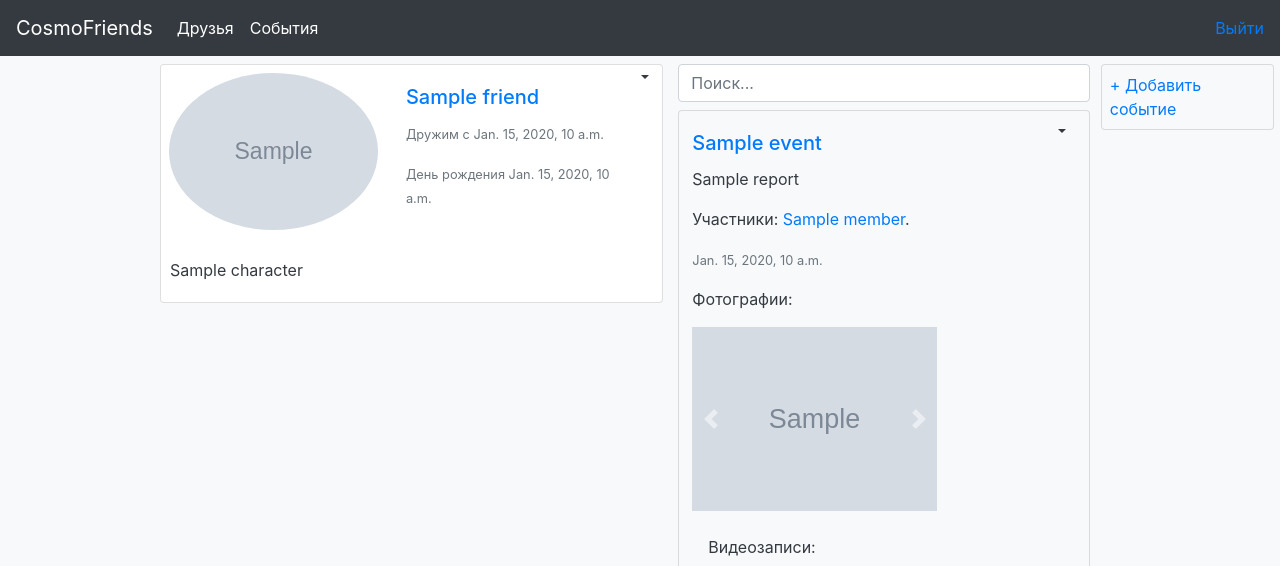
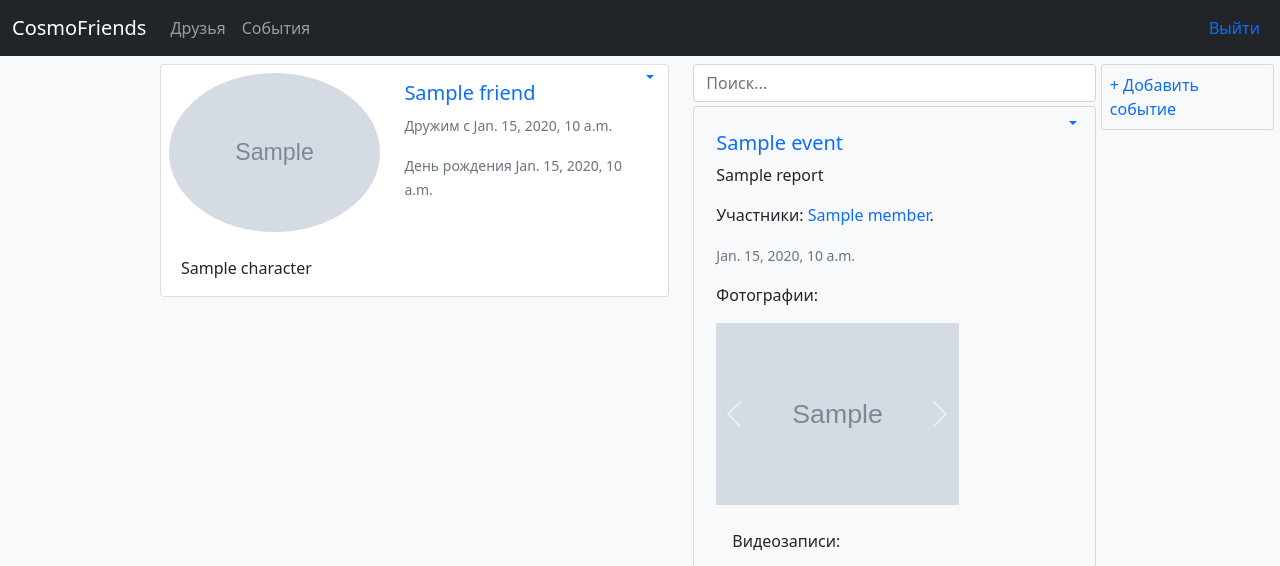
Before and after one commit to lopster624/cosmofriend, a Django app: template cosmos/templates/cosmos/some_friend.html in a window 1280 px wide. Shown: the top 566 px of the page. Run offline with Django 3.2, Linux system fonts and the light colour scheme; the template is opened without the code that fills it: most values are stand-ins (such as "Sample title", 1, 10 or a date in 2020); grey boxes marked "Sample" are stand-in pictures; some libraries are stand-ins or nearby versions.

Commit message:
bootstrap 4 -> bootstrap 5 added delete of pics and videos from events.

```diff
--- a/cosmos/models.py
+++ b/cosmos/models.py
@@ -31,7 +31,7 @@ class Friends(models.Model):
         if self.photo:
             image = Image.open(self.photo.path)
             filename = image.filename
-            cropped_image = ImageOps.fit(image, (200, 200), Image.ANTIALIAS)
+            cropped_image = ImageOps.fit(image, (400, 400), Image.ANTIALIAS)
             try:
                 exif = image.info['exif']
                 cropped_image.save(filename, quality=40, exif=exif, optimize=True)
--- a/cosmos/templates/cosmos/edit_event.html
+++ b/cosmos/templates/cosmos/edit_event.html
@@ -7,10 +7,14 @@
 {% include 'cosmos/includes/header_template.html' %}
 <link rel="stylesheet" href="{% static 'css/events_settings.css' %}">
 <script type="text/javascript" src="{% url 'javascript-catalog' %}"></script>
+<script src="{% static 'js/delete_files.js' %}" type="text/javascript"></script>
 {{ form.media }}
 <form enctype="multipart/form-data" action=" {% url 'edit_event' event.id%} " class="card p-2 mb-2 w-50 bg-default" method="post" style="margin-left: 25%;">
     {% include 'cosmos/includes/forms_labels_template.html' %}
+    Прикрепленные фото и видео:
     {% include 'cosmos/includes/files_template.html' %}
+    <input type="hidden" id='delete_photos' name="delete_photos"/>
+    <input type="hidden" id='delete_videos' name="delete_videos"/>
     <div class="mt-2 mb-2 text-center">
         <button type="submit" class="btn btn-outline-dark">Применить изменения</button>
     </div>
--- a/cosmos/templates/cosmos/events.html
+++ b/cosmos/templates/cosmos/events.html
@@ -6,7 +6,7 @@
 {% block content %}
 {% include 'cosmos/includes/header_template.html' %}
 <div class="w-50" style="margin-left: 25%;">
-    <input class="mb-2 form-control d-inline" type="search" id="search_event" placeholder="Поиск...">
+    <input class="mb-1 form-control d-inline" type="search" id="search_event" placeholder="Поиск...">
     {% for event in e_list %}
     {% include 'cosmos/includes/event_card_template.html' %}
     {% endfor %}
--- a/cosmos/templates/cosmos/includes/add_event_template.html
+++ b/cosmos/templates/cosmos/includes/add_event_template.html
@@ -1,4 +1,4 @@
-<div class="fixed-top bg-light card mb-3 mr-5 p-2"
+<div class="fixed-top bg-light card mb-3 p-2"
      style="width: 13.5%; margin-left: 86%; margin-top: 5%;">
     <div>
         <a href=" {% url 'create_event' %} "> + Добавить событие </a>
--- a/cosmos/templates/cosmos/includes/big_friend_card_template.html
+++ b/cosmos/templates/cosmos/includes/big_friend_card_template.html
@@ -1,6 +1,6 @@
 {% load static %}
 <div class="card mb-3 bg-default">
-    <div class="row no-gutters">
+    <div class="row g-0">
         <div class="col-5 m-2">
             {% if friend.photo %}
             <img class="card-img rounded-circle" src="{{ friend.photo.url }}">
@@ -20,21 +20,19 @@
             </div>
 
 
-            <div class="modal fade" id="staticBackdrop{{friend.id}}" data-backdrop="static" tabindex="-1" role="dialog"
+            <div class="modal fade" id="staticBackdrop{{friend.id}}" data-bs-backdrop="static" tabindex="-1" role="dialog"
                  aria-labelledby="staticBackdropLabel{{friend.id}}" aria-hidden="true">
                 <div class="modal-dialog" role="document">
                     <div class="modal-content bg-light">
                         <div class="modal-header">
                             <h5 class="modal-title" id="staticBackdropLabel{{friend.id}}">Удаление друга</h5>
-                            <button type="button" class="close" data-dismiss="modal" aria-label="Close">
-                                <span aria-hidden="true">&times;</span>
-                            </button>
+                            <button type="button" class="btn-close" data-bs-dismiss="modal" aria-label="Close"></button>
                         </div>
                         <div class="modal-body">
                             Подумай еще раз. После всего, что между вами было, ты просто хочешь его удалить?
                         </div>
                         <div class="modal-footer">
-                            <button type="button" class="btn btn-secondary" data-dismiss="modal">Отмена</button>
+                            <button type="button" class="btn btn-secondary" data-bs-dismiss="modal">Отмена</button>
                             <form action="{% url 'delete_friend' friend.id %}">
                                 <button type="submit" class="btn btn-danger">Удалить друга</button>
                             </form>
@@ -45,21 +43,21 @@
         </div>
         <div class="col-md-auto">
             <li class="nav-item dropdown">
-                <a class="dropdown-toggle" id="navbarScrollingDropdown"
+                <a class="dropdown-toggle" id="navbarScrollingDropdown{{friend.id}}"
                    data-bs-toggle="dropdown" aria-expanded="false">
                 </a>
-                <ul class="dropdown-menu" aria-labelledby="navbarScrollingDropdown">
+                <ul class="dropdown-menu" aria-labelledby="navbarScrollingDropdown{{friend.id}}">
                     <li>
                         <form action="{% url 'edit_friend' friend.id %}">
-                            <button type="submit" class="btn btn-link">Редактировать</button>
+                            <button type="submit" class="dropdown-item">Редактировать</button>
                         </form>
                     </li>
                     <li>
                         <hr class="dropdown-divider">
                     </li>
                     <li>
-                        <button type="button" class="btn btn-link" data-toggle="modal"
-                                data-target="#staticBackdrop{{friend.id}}">Удалить
+                        <button type="button" class="dropdown-item" data-bs-toggle="modal"
+                                data-bs-target="#staticBackdrop{{friend.id}}">Удалить
                         </button>
                     </li>
                 </ul>
@@ -67,6 +65,6 @@
         </div>
     </div>
     <div class="row card-body">
-        <p class="card-text ml-1">{% if friend.character%}{{friend.character}}{%endif%}</p>
+        <p class="card-text ms-1">{% if friend.character%}{{friend.character}}{%endif%}</p>
     </div>
 </div>
--- a/cosmos/templates/cosmos/includes/event_card_template.html
+++ b/cosmos/templates/cosmos/includes/event_card_template.html
@@ -1,8 +1,8 @@
 {% load static %}
-<div class="card bg-light mb-3 w-100">
-    <div class="row">
-        <div class="ml-2 card-body col-10 maybe-selected">
-            <a href="{% url 'some_event' event.id %}"><h5 class="card-title">{{event.title}}</h5></a>
+<div class="card bg-light mb-1 w-100">
+    <div class="row g-1">
+        <div class="p-4 col-11 maybe-selected">
+            <a href="{% url 'some_event' event.id %}"><h5 class="card-title ">{{event.title}}</h5></a>
             <p class="card-text">{%if short%}{{event.report|truncatewords:15}}{%else%}{{event.report}}{%endif%}</p>
             <p class="card-text">Участники:
                 {%for member in event.members.all %}
@@ -14,7 +14,7 @@
             {%endif%}
             {%if photos%}
             <p class="card-text">Фотографии:</p>
-            <div id="carouselControls{{event.id}}" class="carousel mb-4 w-75" data-interval="false">
+            <div id="carouselControls{{event.id}}" class="carousel mb-4 w-75" data-bs-interval="false" data-bs-ride="carousel">
                 <div class="carousel-inner">
                     {% for f in photos %}
                     {%if forloop.first%}
@@ -26,20 +26,20 @@
                         </div>
                         {%endfor%}
                     </div>
-                    <a class="carousel-control-prev" href="#carouselControls{{event.id}}" role="button"
-                       data-slide="prev">
+                    <button class="carousel-control-prev" type="button" data-bs-target="#carouselControls{{event.id}}"
+                            data-bs-slide="prev">
                         <span class="carousel-control-prev-icon" aria-hidden="true"></span>
-                        <span class="sr-only">Previous</span>
-                    </a>
-                    <a class="carousel-control-next" href="#carouselControls{{event.id}}" role="button"
-                       data-slide="next">
+                        <span class="visually-hidden">Предыдущий</span>
+                    </button>
+                    <button class="carousel-control-next" type="button" data-bs-target="#carouselControls{{event.id}}"
+                            data-bs-slide="next">
                         <span class="carousel-control-next-icon" aria-hidden="true"></span>
-                        <span class="sr-only">Next</span>
-                    </a>
+                        <span class="visually-hidden">Следующий</span>
+                    </button>
                 </div>
                 {%endif%}
                 {% if videos%}
-                <p class="card-text ml-3">Видеозаписи:</p>
+                <p class="card-text ms-3">Видеозаписи:</p>
                 <div id="player" class="mx-3"></div>
                 <script>
                     var player = new Playerjs({
@@ -51,10 +51,11 @@
                     ]
                     });
 
+
                 </script>
                 {% endif %}
             </div>
-            <div class="col-md-auto mt-2 ">
+            <div class="col-md-auto gy-2 ">
                 <li class="nav-item dropdown">
                     <a class="dropdown-toggle" id="navbarScrollingDropdown{{event.id}}"
                        data-bs-toggle="dropdown" aria-expanded="false">
@@ -62,15 +63,15 @@
                     <ul class="dropdown-menu" aria-labelledby="navbarScrollingDropdown{{event.id}}">
                         <li>
                             <form action="{% url 'edit_event' event.id %}">
-                                <button type="submit" class="btn btn-link">Редактировать</button>
+                                <button type="submit" class="dropdown-item">Редактировать</button>
                             </form>
                         </li>
                         <li>
                             <hr class="dropdown-divider">
                         </li>
                         <li>
-                            <button type="button" class="btn btn-link" data-toggle="modal"
-                                    data-target="#staticBackdrop{{event.id}}">Удалить
+                            <button type="button" class="dropdown-item" data-bs-toggle="modal"
+                                    data-bs-target="#staticBackdrop{{event.id}}">Удалить
                             </button>
                         </li>
                     </ul>
@@ -82,14 +83,14 @@
                     <div class="modal-content bg-light">
                         <div class="modal-header">
                             <h5 class="modal-title" id="staticBackdropLabel{{event.id}}">Удаление события</h5>
-                            <button type="button" class="close" data-dismiss="modal" aria-label="Close"></button>
+                            <button type="button" class="btn-close" data-bs-dismiss="modal" aria-label="Close"></button>
                         </div>
                         <div class="modal-body">
                             Стоп! То есть ты хочешь удалить это событие? Просто стереть все воспоминания о нем и позже
                             забыть?
                         </div>
                         <div class="modal-footer">
-                            <button type="button" class="btn btn-secondary" data-dismiss="modal">Отмена</button>
+                            <button type="button" class="btn btn-secondary" data-bs-dismiss="modal">Отмена</button>
                             <form action="{% url 'delete_event' event.id %}">
                                 <button type="submit" class="btn btn-danger">Удалить событие</button>
                             </form>
--- a/cosmos/templates/cosmos/includes/forms_labels_template.html
+++ b/cosmos/templates/cosmos/includes/forms_labels_template.html
@@ -1,6 +1,6 @@
 {% csrf_token %}
 {% for f in form %}
-<div class="form-group">
+<div class="mb-3">
     {{ f.label }}
     {{ f }}
     {% if f.errors %}
--- a/cosmos/templates/cosmos/includes/friends_template.html
+++ b/cosmos/templates/cosmos/includes/friends_template.html
@@ -1,5 +1,5 @@
 <div>
-    <input class="mb-2 form-control d-inline w-50" type="search" id="search_name" placeholder="Поиск..."
+    <input class="mb-1 form-control d-inline w-50" type="search" id="search_name" placeholder="Поиск..."
            style="margin-left: 25%;">
     {% for friend in f_list %}
     {% include 'cosmos/includes/friend_card_template.html'%}
--- a/cosmos/templates/cosmos/includes/header_template.html
+++ b/cosmos/templates/cosmos/includes/header_template.html
@@ -1,4 +1,5 @@
 <nav class="navbar navbar-expand-lg navbar-dark bg-dark fixed-top">
+    <div class="container-fluid">
         <a class="navbar-brand" href=" {% url 'home' %} ">CosmoFriends</a>
         <button class="navbar-toggler" type="button" data-toggle="collapse" data-target="#navbarSupportedContent"
                 aria-controls="navbarSupportedContent" aria-expanded="false" aria-label="Toggle navigation">
@@ -6,7 +7,7 @@
         </button>
 
         <div class="collapse navbar-collapse" id="navbarSupportedContent">
-        <ul class="navbar-nav mr-auto">
+            <ul class="navbar-nav me-auto mb-lg-0">
                 <li class="nav-item active">
                     <a class="nav-link" href=" {% url 'friends' %} ">Друзья</a>
                 </li>
@@ -16,7 +17,10 @@
             </ul>
             <div class="text-light">
                 {{ user.get_full_name }}
-            <a class="ml-3" href=" {% url 'logout' %} ">Выйти</a>
+            </div>
+            <div class="text-light">
+                <a class="p-2 nav-link" href=" {% url 'logout' %} ">Выйти</a>
+            </div>
         </div>
     </div>
 </nav>
--- a/cosmos/templates/cosmos/some_friend.html
+++ b/cosmos/templates/cosmos/some_friend.html
@@ -5,12 +5,12 @@
 {% endblock %}
 {% block content %}
 {% include 'cosmos/includes/header_template.html' %}
-<div class="row justify-content-center w-100">
+<div class="row justify-content-center g-4 w-100">
     <div class="col-5">
         {% include 'cosmos/includes/big_friend_card_template.html'%}
     </div>
-    <div class="col-4 pl-0">
-        <input class="mb-2 form-control d-inline" type="search" id="search_event" placeholder="Поиск...">
+    <div class="col-4">
+        <input class="mb-1 form-control d-inline" type="search" id="search_event" placeholder="Поиск...">
         {% for event in e_list %}
         {% include 'cosmos/includes/event_card_template.html' %}
         {% endfor %}
--- a/cosmos/urls.py
+++ b/cosmos/urls.py
@@ -11,11 +11,11 @@ urlpatterns = [
     path('register/', Registration.as_view(), name='register'),
     path('friends/add/', AddFriends.as_view(), name='add_friends'),
     path('friends/', FriendsList.as_view(), name='friends'),
-    path('friends/<int:friend_id>', SomeFriend.as_view(), name='some_friend'),
+    path('friends/<int:friend_id>/', SomeFriend.as_view(), name='some_friend'),
     path('friends/delete/<int:friend_id>/', DeleteFriend.as_view(), name='delete_friend'),
     path('friends/edit/<int:friend_id>/', EditFriend.as_view(), name='edit_friend'),
     path('events/', EventsList.as_view(), name='events'),
-    path('events/<int:event_id>', SomeEvent.as_view(), name='some_event'),
+    path('events/<int:event_id>/', SomeEvent.as_view(), name='some_event'),
     path('events/create/', CreateEvent.as_view(), name='create_event'),
     path('events/delete/<int:event_id>/', DeleteEvent.as_view(), name='delete_event'),
     path('events/edit/<int:event_id>/', EditEvent.as_view(), name='edit_event'),
--- a/static/css/settings.css
+++ b/static/css/settings.css
@@ -11,3 +11,8 @@ li {
     margin-left: 0; /* Отступ слева в браузере IE и Opera */
     padding-left: 0; /* Отступ слева в браузере Firefox, Safari, Chrome */
    }
+
+
+a {
+    text-decoration: none; /* Отменяем подчеркивание у ссылки */
+   }
--- a/templates/base.html
+++ b/templates/base.html
@@ -6,8 +6,8 @@
     <link rel="shortcut icon" href="{% static 'logo.jpg' %}" type="image/jpg">
     <script src="{% static 'js/playerjs.js' %}" type="text/javascript"></script>
     <meta name="viewport" content="width=device-width, initial-scale=1, shrink-to-fit=no">
-    <link rel="stylesheet" href="https://stackpath.bootstrapcdn.com/bootstrap/4.4.1/css/bootstrap.min.css"
-          integrity="sha384-Vkoo8x4CGsO3+Hhxv8T/Q5PaXtkKtu6ug5TOeNV6gBiFeWPGFN9MuhOf23Q9Ifjh" crossorigin="anonymous">
+    <link href="https://cdn.jsdelivr.net/npm/bootstrap@5.0.0/dist/css/bootstrap.min.css" rel="stylesheet"
+          integrity="sha384-wEmeIV1mKuiNpC+IOBjI7aAzPcEZeedi5yW5f2yOq55WWLwNGmvvx4Um1vskeMj0" crossorigin="anonymous">
     <link rel="stylesheet" href="{% static 'css/settings.css' %}">
     <title>
         {% block title %}
@@ -20,14 +20,8 @@
 {% block content %}
 {% endblock %}
 
-<script src="https://code.jquery.com/jquery-3.4.1.slim.min.js"
-        integrity="sha384-J6qa4849blE2+poT4WnyKhv5vZF5SrPo0iEjwBvKU7imGFAV0wwj1yYfoRSJoZ+n"
-        crossorigin="anonymous"></script>
-<script src="https://cdn.jsdelivr.net/npm/popper.js@1.16.0/dist/umd/popper.min.js"
-        integrity="sha384-Q6E9RHvbIyZFJoft+2mJbHaEWldlvI9IOYy5n3zV9zzTtmI3UksdQRVvoxMfooAo"
-        crossorigin="anonymous"></script>
-<script src="https://stackpath.bootstrapcdn.com/bootstrap/4.4.1/js/bootstrap.min.js"
-        integrity="sha384-wfSDF2E50Y2D1uUdj0O3uMBJnjuUD4Ih7YwaYd1iqfktj0Uod8GCExl3Og8ifwB6"
+<script src="https://cdn.jsdelivr.net/npm/bootstrap@5.0.0/dist/js/bootstrap.bundle.min.js"
+        integrity="sha384-p34f1UUtsS3wqzfto5wAAmdvj+osOnFyQFpp4Ua3gs/ZVWx6oOypYoCJhGGScy+8"
         crossorigin="anonymous"></script>
 
 </body>
```
Also changed, not shown: cosmos/templates/cosmos/import_friends.html (+10 -5 lines), cosmos/templates/cosmos/includes/files_template.html (+6 -2 lines), cosmos/templates/cosmos/includes/friend_card_template.html (+11 -13 lines), cosmos/views.py (+15 -1 lines), static/css/events_settings.css (+10 -0 lines), static/js/delete_files.js (added, +12 -0 lines), db.sqlite3. Lines whose indentation alone changed are shown as unchanged.
